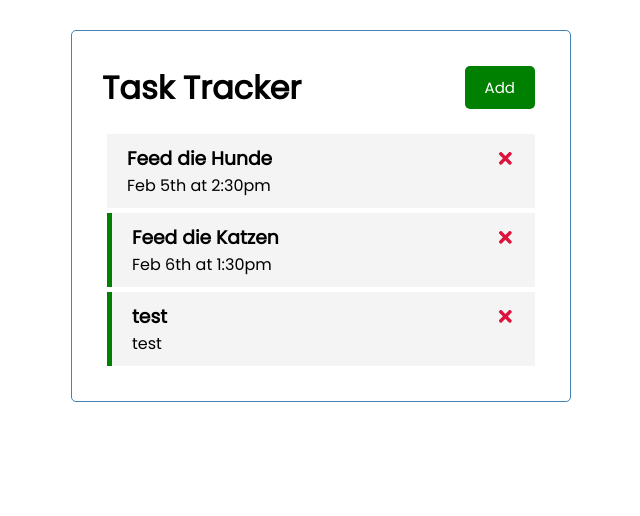
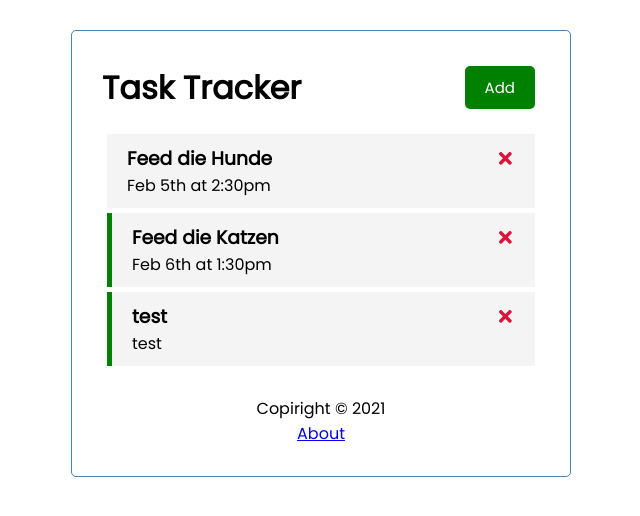
Before and after one commit to mi4en/react-task-tracker, a React (Create React App) app: page / in a window 1280 px wide. Shown: the top 516 px of the page, without its empty margins (319-959 px from the left). Built offline with nearby package versions, Linux system fonts and the light colour scheme; data requests are answered from the project's data file.

Commit message:
add footer;

```diff
--- a/src/App.js
+++ b/src/App.js
@@ -1,5 +1,6 @@
 import { useState, useEffect } from 'react';
 import Header from './components/Header';
+import Footer from './components/Footer';
 import Tasks from './components/Tasks';
 import AddTask from './components/AddTask';
 
@@ -87,6 +88,8 @@
 			) : (
 				'There are no active tasks:)'
 			)}
+
+			<Footer />
 		</div>
 	);
 }
--- /dev/null
+++ b/src/components/Footer.jsx
@@ -0,0 +1,10 @@
+const Footer = () => {
+	return (
+		<footer>
+			<p>Copiright &copy; 2021</p>
+			<a href="/about">About</a>
+		</footer>
+	);
+};
+
+export default Footer;
```
Also changed, not shown: 1 other file (tests, documents, lock files or other folders).
